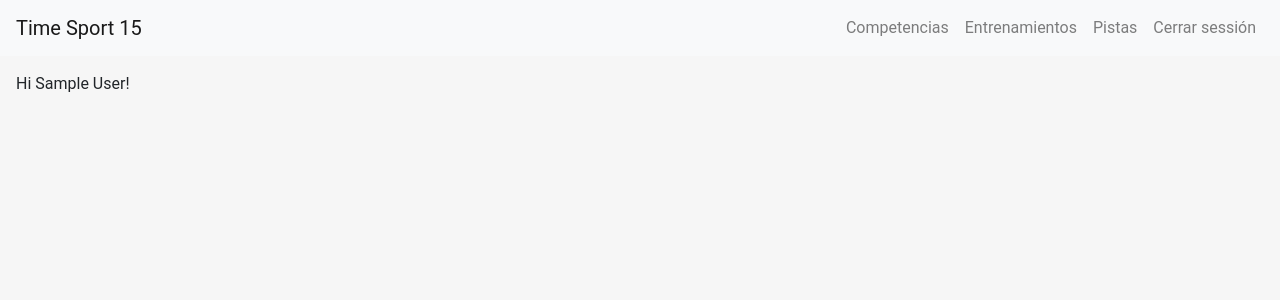
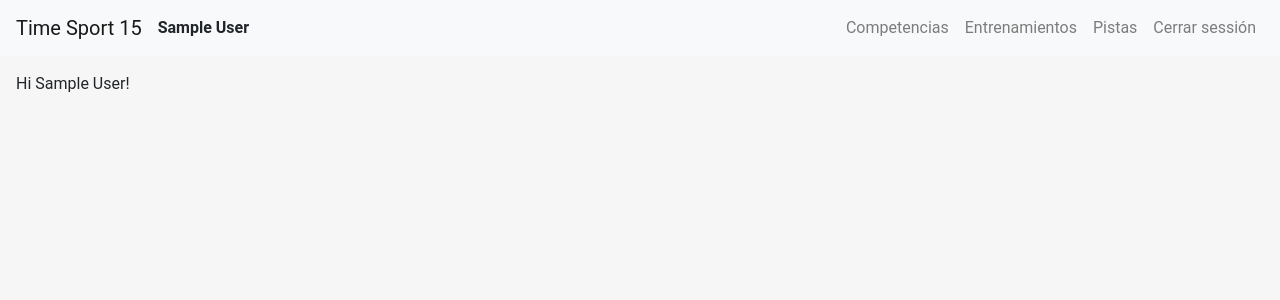
Before and after one commit to EduardMcfly/timesport, a Flask app: page /user in a window 1280 px wide. Shown: the top 300 px of the page. Run offline with Flask 2, Linux system fonts and the light colour scheme; the visitor is signed in with stand-in values (Sample User, id 1); data comes from the database, SQL or seed files in the repository; some libraries are stand-ins or nearby versions.

Commit message:
chore: improved app template

```diff
--- a/templates/app.html
+++ b/templates/app.html
@@ -5,6 +5,12 @@
 
  <nav class="navbar navbar-expand-lg navbar-light bg-light">
         <a class="navbar-brand" href="#">Time Sport 15</a>
+
+        {% if current_user.is_authenticated %}
+            <div class="font-weight-bold">
+                {{ current_user.name }}
+            </div>
+        {% endif %}
         <button class="navbar-toggler" type="button" data-toggle="collapse" data-target="#navbarNav"
             aria-controls="navbarNav" aria-expanded="false" aria-label="Toggle navigation">
             <span class="navbar-toggler-icon"></span>
```
